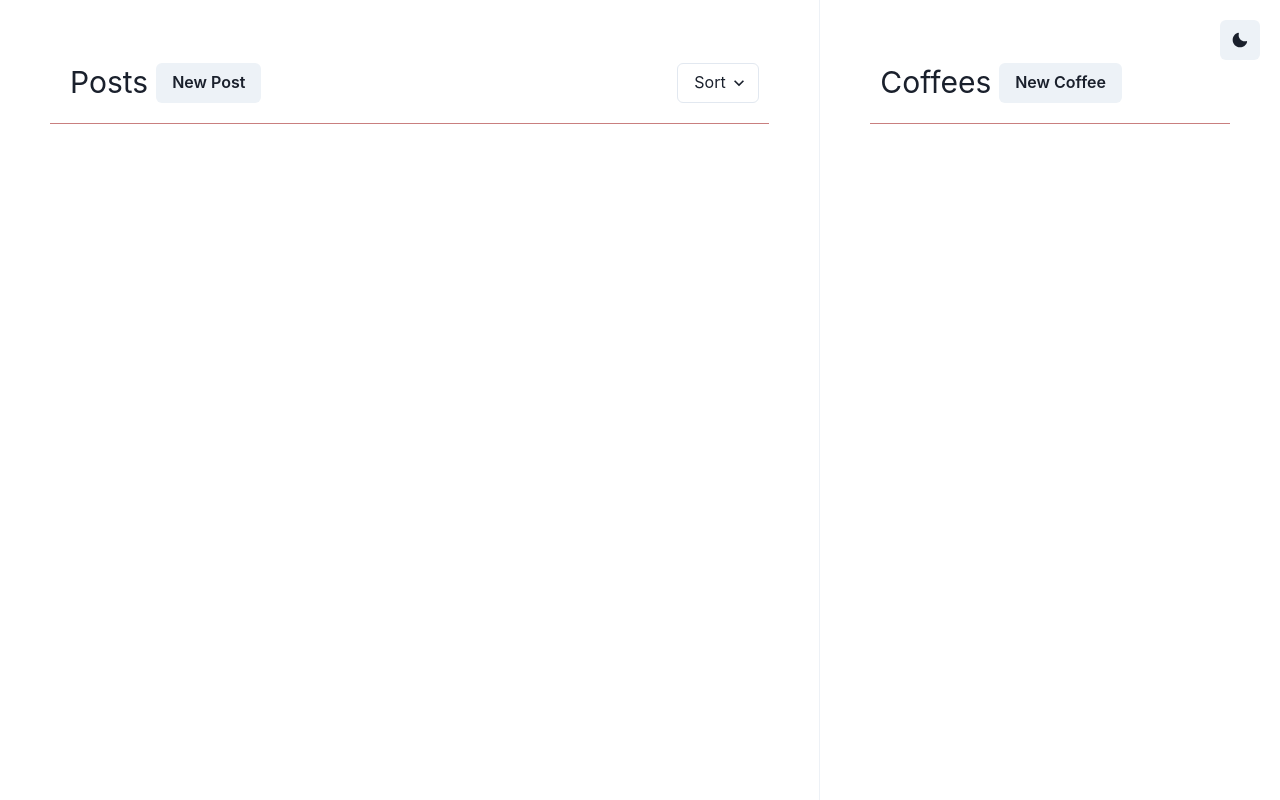
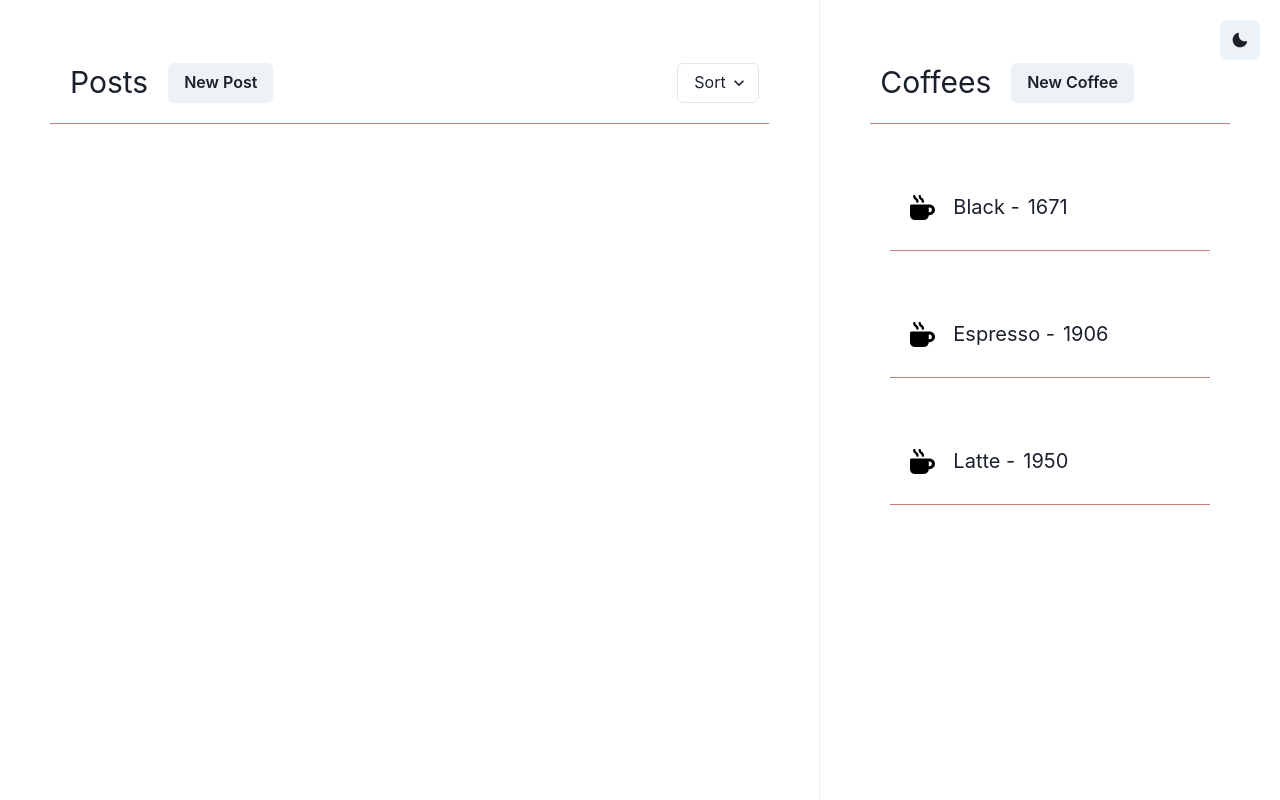
Before and after one commit to suwanshree/aA_mock_takehome, a React (Vite) app in the folder frontend_challenge/: page / in a window 1280 px wide. Built offline with nearby package versions, Linux system fonts and the light colour scheme.

Commit message:
Update: Coffee List display and store setup

```diff
--- a/frontend_challenge/src/components/CoffeeCard.jsx
+++ b/frontend_challenge/src/components/CoffeeCard.jsx
@@ -1,7 +1,38 @@
-import { Text } from "@chakra-ui/react";
+import {
+  HStack,
+  Stack,
+  Text,
+  Image,
+  useColorMode,
+  Divider,
+} from "@chakra-ui/react";
+import { useCoffeeStore } from "../store";
+import mug from "../assets/svgs/mug.svg";
+import whiteMug from "../assets/svgs/whiteMug.svg";
 
-const CoffeeCard = () => {
-  return <Text>Coffee Card</Text>;
+const CoffeeCard = ({ id }) => {
+  const { coffeeList } = useCoffeeStore();
+  const { colorMode } = useColorMode();
+  const coffee = coffeeList.find((coffee) => coffee.id === id);
+  return (
+    <Stack padding="20px">
+      <HStack display="flex" alignItems="center" padding="20px">
+        <Image
+          src={colorMode === "light" ? mug : whiteMug}
+          alt="Coffee Image"
+          w="25px"
+        />
+        <Text paddingLeft="10px" fontSize="xl">
+          {coffee.name} -
+        </Text>
+        <Text fontSize="xl">{coffee.year}</Text>
+      </HStack>
+      <Divider
+        borderColor={colorMode === "light" ? "brown" : "cyan"}
+        size="100"
+      />
+    </Stack>
+  );
 };
 
 export default CoffeeCard;
--- a/frontend_challenge/src/components/Coffees.jsx
+++ b/frontend_challenge/src/components/Coffees.jsx
@@ -5,14 +5,23 @@ import {
   useDisclosure,
   Button,
   Divider,
+  Fade,
   useColorMode,
 } from "@chakra-ui/react";
+import { useEffect } from "react";
 import { CustomModal } from "../components/CustomModal";
+import { useCoffeeStore } from "../store";
+import CoffeeCard from "./CoffeeCard";
 
 const Coffees = () => {
   const { isOpen, onClose, onOpen } = useDisclosure();
   const { colorMode } = useColorMode();
   const modalTitle = "Modal";
+  const { coffeeList, loadCoffees } = useCoffeeStore();
+  useEffect(() => {
+    loadCoffees();
+  }, []);
+  console.log(coffeeList);
   const lorem =
     "Lorem ipsum dolor sit amet, consectetur adipiscing elit. Phasellus gravida enim purus, eget commodo metus. Phasellus gravida enim purus. ";
   return (
@@ -22,7 +31,7 @@ const Coffees = () => {
       marginBottom={["50px", "0px"]}
       marginTop={["100px", "50px"]}
     >
-      <HStack margin="10px">
+      <HStack gap="20px" margin="10px">
         <Text fontSize="3xl">Coffees</Text>
         <Button onClick={onOpen}>New Coffee</Button>
       </HStack>
@@ -30,6 +39,13 @@ const Coffees = () => {
         borderColor={colorMode === "light" ? "brown" : "cyan"}
         size="100"
       />
+      <Stack display="flex" overflow="auto" paddingTop="20px">
+        {coffeeList?.map((coffee, i) => (
+          <Fade in key={i}>
+            <CoffeeCard id={coffee.id} />
+          </Fade>
+        ))}
+      </Stack>
       <CustomModal
         onClose={onClose}
         isOpen={isOpen}
--- a/frontend_challenge/src/components/Posts.jsx
+++ b/frontend_challenge/src/components/Posts.jsx
@@ -24,7 +24,7 @@ const Posts = () => {
       marginBottom={["50px", "0px"]}
     >
       <HStack justifyContent="space-between" margin="10px">
-        <HStack>
+        <HStack gap="20px">
           <Text fontSize="3xl" marginLeft="10px">
             Posts
           </Text>
--- /dev/null
+++ b/frontend_challenge/src/constants/coffees.json
@@ -0,0 +1,23 @@
+[
+    {
+        "id": "1",
+        "name": "Black",
+        "year": "1671",
+        "caffineContent": "4.45",
+        "caffinePercentage": "40.26"
+    },
+    {
+        "id": "2",
+        "name": "Espresso",
+        "year": "1906",
+        "caffineContent": "2.15",
+        "caffinePercentage": "30.39"
+    },
+    {
+        "id": "3",
+        "name": "Latte",
+        "year": "1950",
+        "caffineContent": "3.47",
+        "caffinePercentage": "50.10"
+    }
+]
--- /dev/null
+++ b/frontend_challenge/src/store/index.js
@@ -0,0 +1,29 @@
+import create from "zustand";
+import { persist } from "zustand/middleware";
+import coffees from "../constants/coffees.json";
+
+let coffeeStore = (set) => ({
+  coffeeList: [],
+  loadCoffees: () => {
+    set(() => ({ coffeeList: coffees }));
+  },
+});
+
+coffeeStore = persist(coffeeStore, { name: "coffee" });
+
+export const useCoffeeStore = create(coffeeStore);
+
+//   EXAMPLES --->
+//   POST jsons:
+//   {
+//     name: "Coffee",
+//     year: "1982",
+//     caffineContent: "10.45",
+//     caffinePercentage: "50.76"
+//   }
+//   {
+//     title: "Amazing Coffee",
+//     coffee: "1", // refer to coffee
+//     text: "This was an amazing coffee!",
+//     rating: "5.00"
+//   }
```
Also changed, not shown: frontend_challenge/src/constants/posts.json (added, +23 -0 lines), frontend_challenge/src/assets/svgs/whiteMug.svg (added).
